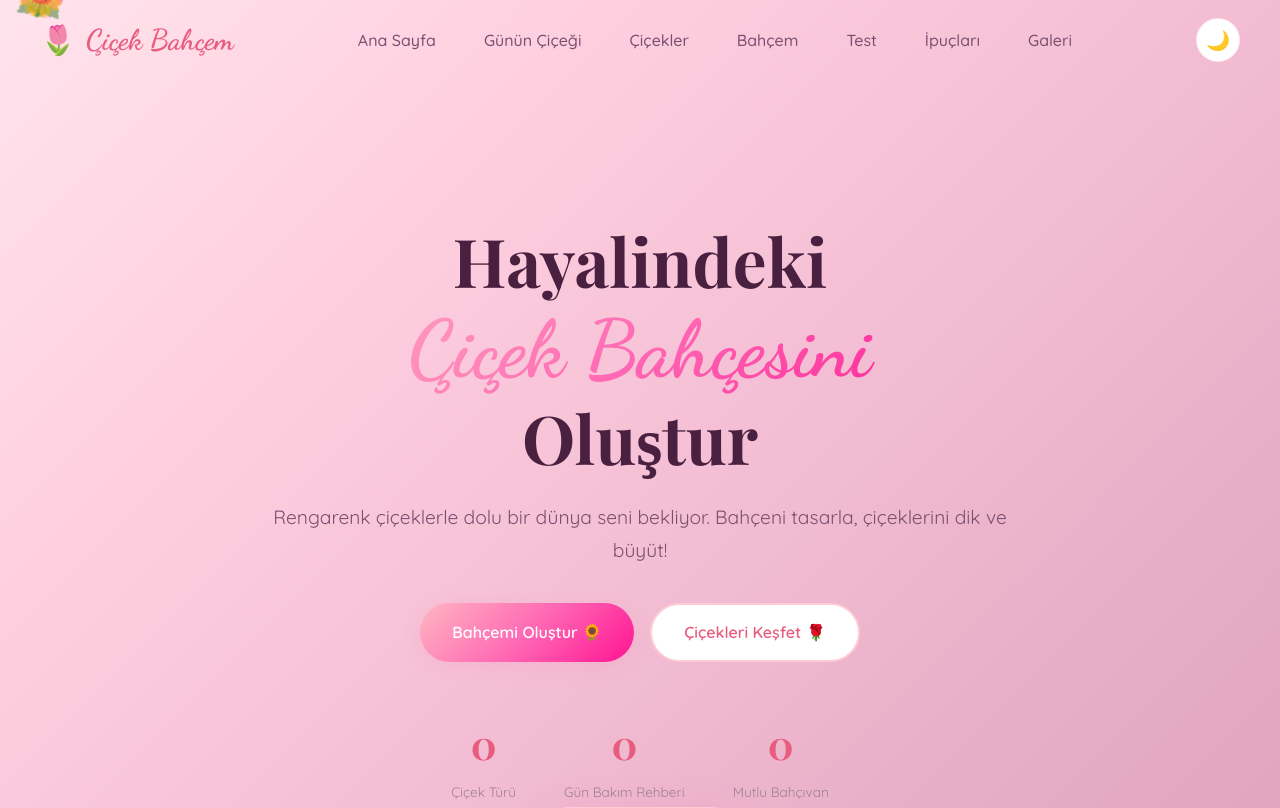
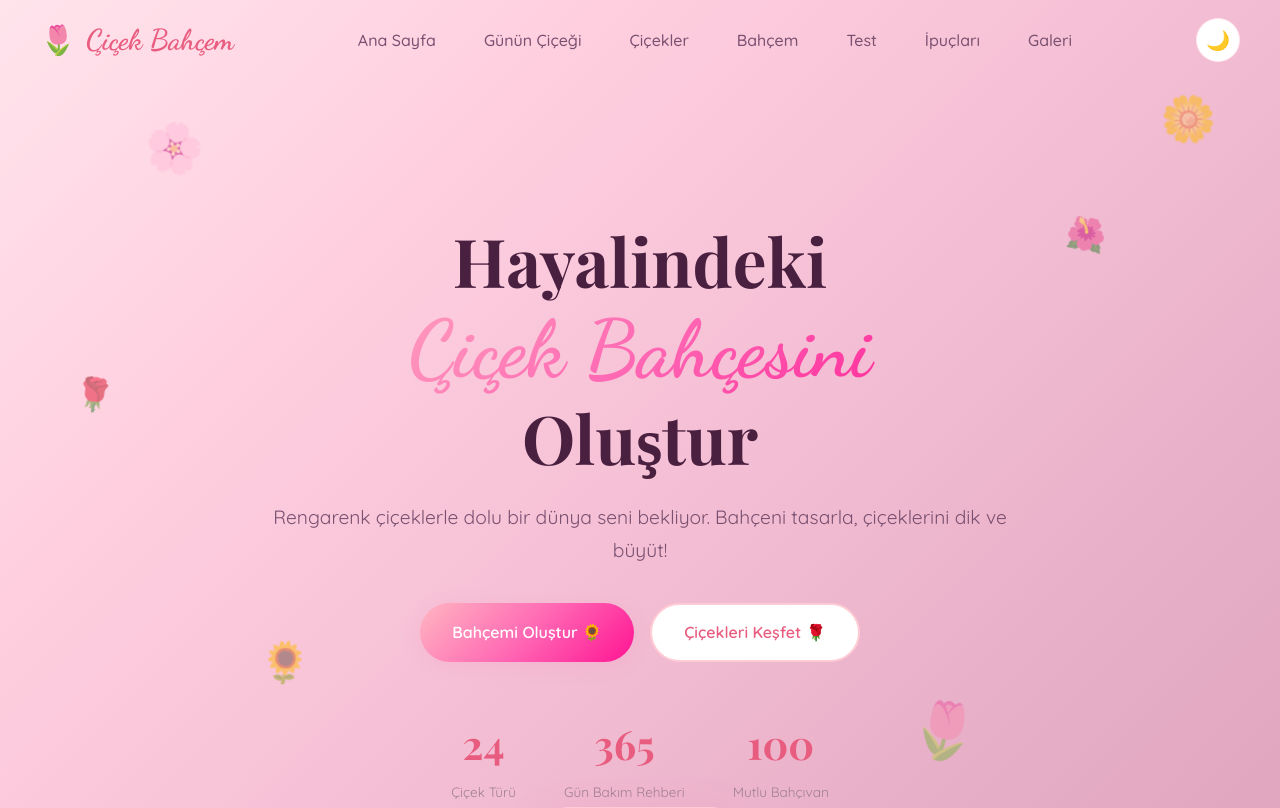
Before and after one commit to icbelle/cicek-bahcesi, a plain HTML site: page index.html in a window 1280 px wide. Shown: the top 808 px of the page. Drawn offline with nearby package versions, Linux system fonts and the light colour scheme.

Commit message:
fix: kahraman bölümündeki kayıp animasyonlar düzeltildi

```diff
--- a/script.js
+++ b/script.js
@@ -900,4 +900,36 @@ document.addEventListener('DOMContentLoaded', () => {
     });
   });
 
+  // ----------------------------------------------------------
+  // COUNTER ANIMATION
+  // ----------------------------------------------------------
+  function initCounterAnimation() {
+    const stats = document.querySelectorAll('.stat-number');
+    const observer = new IntersectionObserver((entries) => {
+      entries.forEach(entry => {
+        if (entry.isIntersecting) {
+          const target = parseInt(entry.target.getAttribute('data-target'));
+          let count = 0;
+          const duration = 2000;
+          const increment = target / (duration / 16);
+          const updateCount = () => {
+            count += increment;
+            if (count < target) {
+              entry.target.innerText = Math.ceil(count);
+              requestAnimationFrame(updateCount);
+            } else {
+              entry.target.innerText = target;
+            }
+          };
+          updateCount();
+          observer.unobserve(entry.target);
+        }
+      });
+    }, { threshold: 0.5 });
+
+    stats.forEach(stat => observer.observe(stat));
+  }
+
+  initCounterAnimation();
+
 }); // end DOMContentLoaded
--- a/style.css
+++ b/style.css
@@ -307,6 +307,14 @@ img { max-width: 100%; }
     50% { transform: translate(20px, -30px) rotate(15deg); }
 }
 
+.f1 { top: 15%; left: 10%; font-size: 3rem; animation-delay: 0s; }
+.f2 { top: 25%; right: 15%; font-size: 2rem; animation-delay: -5s; }
+.f3 { bottom: 30%; left: 20%; font-size: 2.5rem; animation-delay: -10s; }
+.f4 { bottom: 20%; right: 25%; font-size: 3.5rem; animation-delay: -2s; }
+.f5 { top: 40%; left: 5%; font-size: 2rem; animation-delay: -8s; }
+.f6 { top: 10%; right: 5%; font-size: 2.8rem; animation-delay: -12s; }
+
+
 .hero-wave { position: absolute; bottom: -2px; left: 0; width: 100%; z-index: 3; }
 .hero-wave svg { display: block; width: 100%; height: 80px; }
 
```
